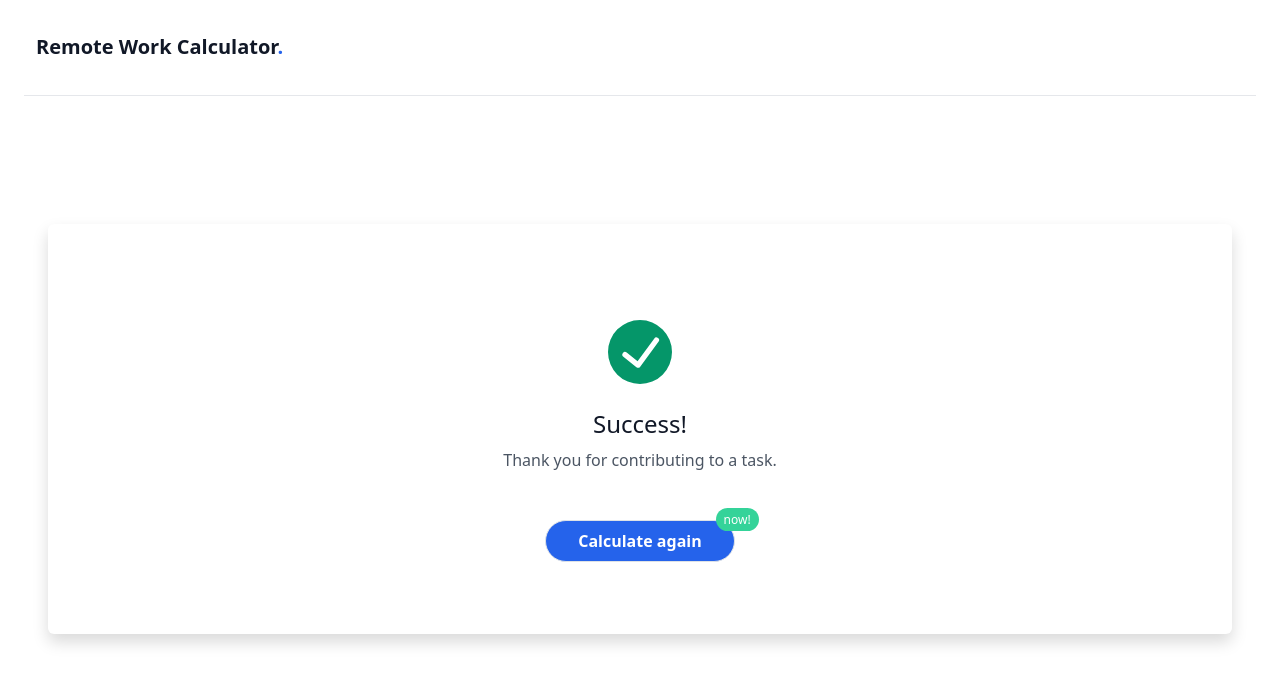
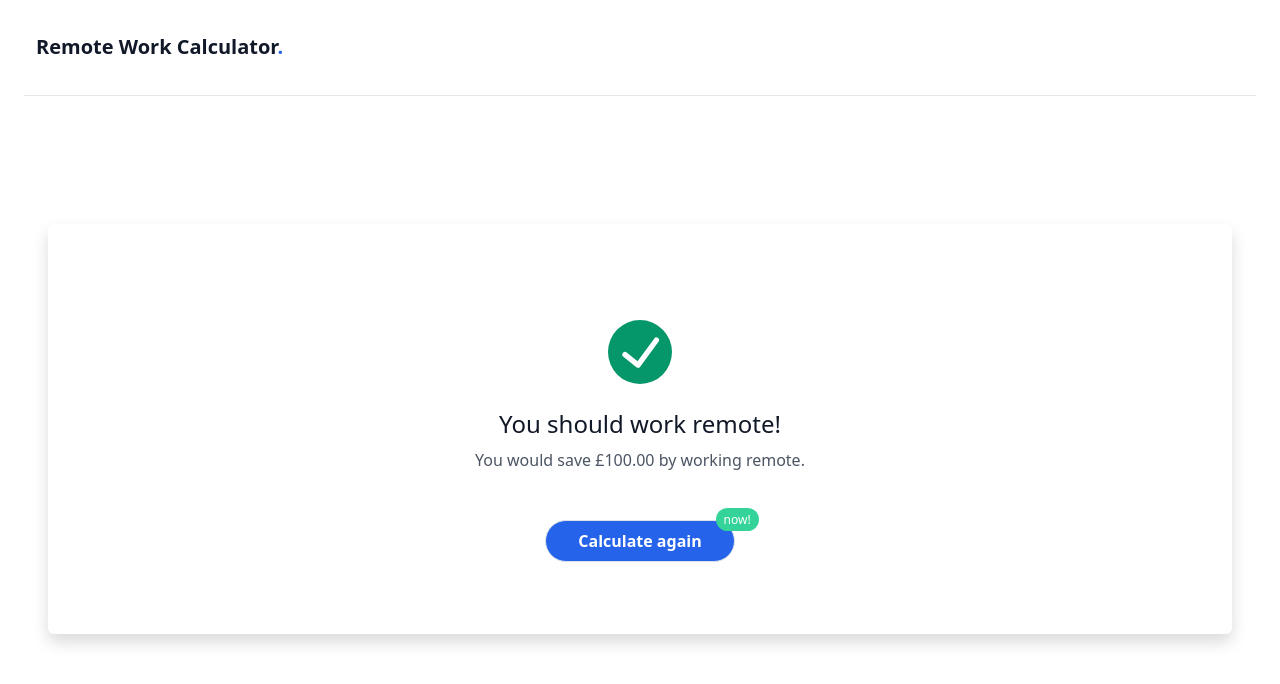
Before and after one commit to MatthewCYLau/remote-work-calculator-client, a Vue app: page /success in a window 1280 px wide. Shown: the top 684 px of the page. Built offline with nearby package versions, Linux system fonts and the light colour scheme.

Commit message:
chore: updated copy

```diff
--- a/src/views/Success.vue
+++ b/src/views/Success.vue
@@ -86,10 +86,10 @@
             </svg>
             <div class="text-center">
               <h3 class="md:text-2xl text-base text-gray-900 text-center">
-                Success!
+                You should work remote!
               </h3>
               <p class="text-gray-600 my-2">
-                Thank you for contributing to a task.
+                You would save £100.00 by working remote.
               </p>
               <div class="flex flex-col items-center mt-12 text-center">
                 <span class="relative inline-flex w-full md:w-auto">
```
